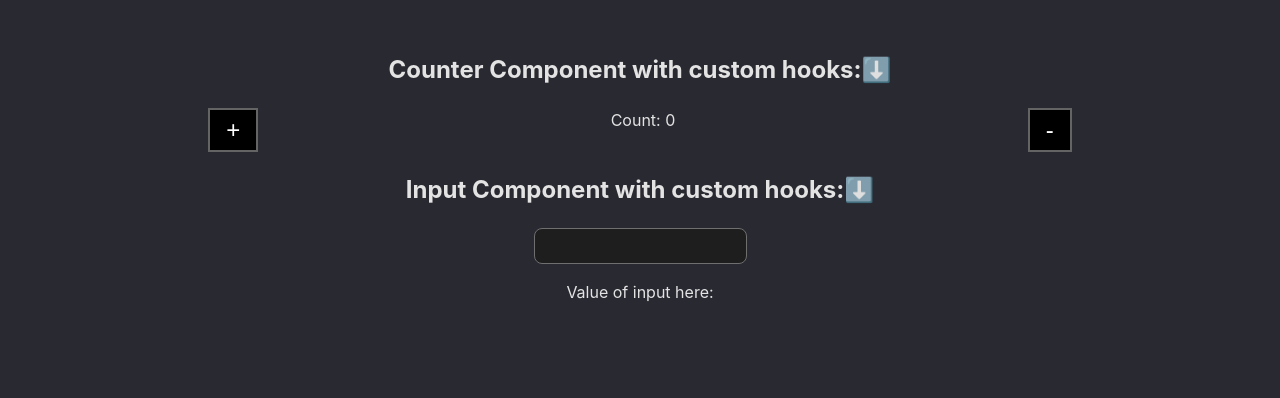
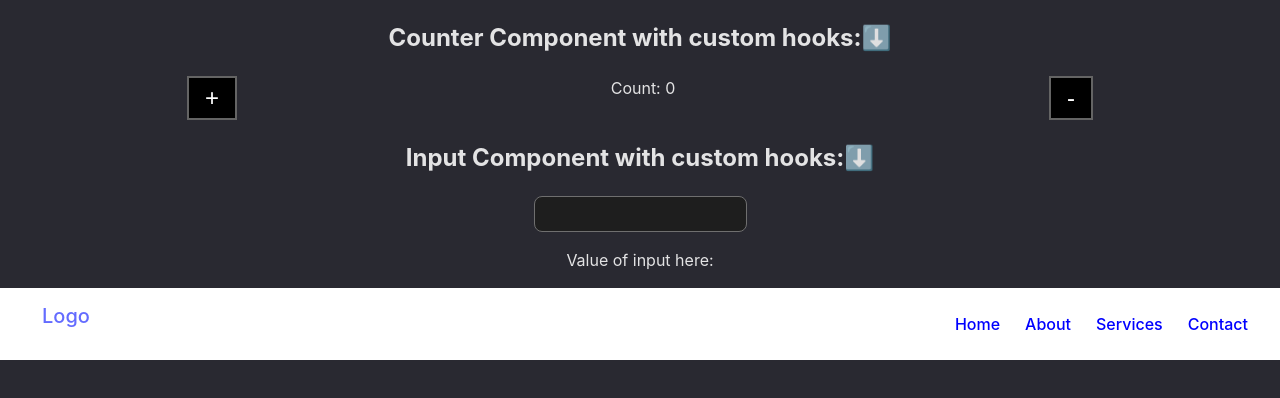
Before and after one commit to codesupports/React-app-function-wise, a React (Vite) app in the folder react-app-learning/: page / in a window 1280 px wide. Shown: the top 398 px of the page. Built offline with nearby package versions, Linux system fonts and the light colour scheme.

Commit message:
files add

```diff
--- a/react-app-learning/src/App.css
+++ b/react-app-learning/src/App.css
@@ -1,7 +1,10 @@
+*, ::after, ::before {
+  box-sizing: border-box;
+}
 #root {
   max-width: 1280px;
   margin: 0 auto;
-  padding: 2rem;
+  padding: 2rem0;
   text-align: center;
 }
 
--- a/react-app-learning/src/App.jsx
+++ b/react-app-learning/src/App.jsx
@@ -4,6 +4,7 @@ import { useState } from 'react'
 import './App.css'
 import Counter from './components/Counter'
 import Input from './components/Input'
+import Navbar from './Navbar/Navbar'
 
 function App() {
   const [count, setCount] = useState(0)
@@ -13,6 +14,7 @@ function App() {
       <div>
         <Counter />
         <Input />
+        <Navbar />
       </div>
     </>
   )
--- /dev/null
+++ b/react-app-learning/src/Navbar/Navbar.jsx
@@ -0,0 +1,23 @@
+import React from 'react'
+import './style.css'
+
+const Navbar = () => {
+  return (
+    <nav className="navbar">
+      <a className='navbar__logo' href='#'>Logo</a>
+      <button className="navbar__toggle navbar__toggle--btn" type='button'>
+      <span className="navbar__toggle--icon">X</span>
+      </button>
+    <div className='navbar__collapse'>
+        <ul>
+            <li><a href="#">Home</a></li>
+            <li><a href=''>About</a></li>
+            <li><a href=''>Services</a></li>
+            <li><a href=''>Contact</a></li>
+        </ul>
+    </div>
+    </nav>
+  )
+}
+
+export default Navbar
--- /dev/null
+++ b/react-app-learning/src/Navbar/style.css
@@ -0,0 +1,70 @@
+.navbar{
+    background-color: #fff;
+    color:#333; flex-flow: row nowrap; justify-content: flex-start;
+    display: flex;
+    width: 100%;
+    margin: 0 auto;
+    padding: .5rem 1rem;
+}
+.navbar .navbar__logo{
+    display: inline-block;
+    padding-top: .3125rem;
+    padding-bottom: .3125rem;
+    margin-right: 1rem;
+    font-size: 1.25rem;
+    line-height: inherit;
+    white-space: nowrap;
+    min-width: 100px;
+}
+.navbar .navbar__toggle--btn{
+    display: none;
+}
+.navbar__collapse{
+    justify-content: flex-end;
+    display: flex;
+    flex-grow: 1;
+    padding-right: 1rem;
+}
+.navbar__collapse ul{
+    display: flex;
+    flex-wrap: wrap;
+    gap: 25px;
+    justify-content: right;
+}
+.navbar__collapse ul li{
+    list-style-type: none;
+}
+.navbar__collapse ul li a{
+    color: blue;
+}
+.navbar__collapse ul li a:hover{
+    color: #ea3370;
+}
+@media (max-width: 767px) {
+    .navbar{
+        justify-content: space-between;
+    }
+    .navbar .navbar__toggle--btn{
+        display: block;
+        padding: .25rem .75rem;
+        font-size: 1.25rem;
+        line-height: 1;
+        background-color: #868686;
+        border: 1px solid transparent;
+        border-radius: .25rem;
+    }
+    .navbar__toggle-icon {
+        display: inline-block;
+        width: 1.5em;
+        height: 1.5em;
+        vertical-align: middle;
+        content: "";
+        background: no-repeat center center;
+        background-size: 100% 100%;
+
+    }
+    .navbar__collapse{
+        display: none;
+    }
+
+}
```
